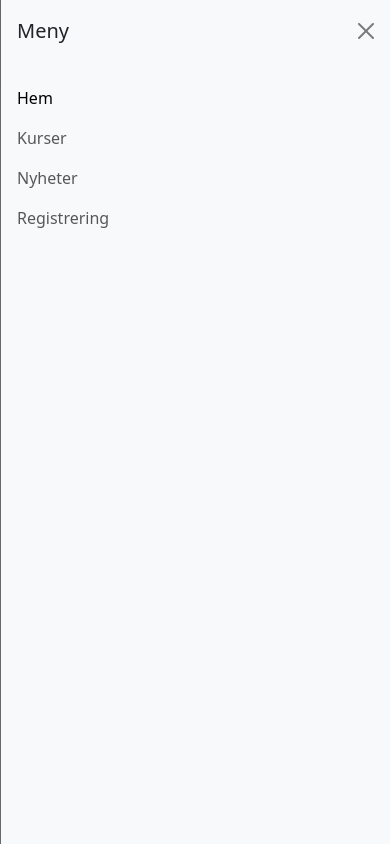
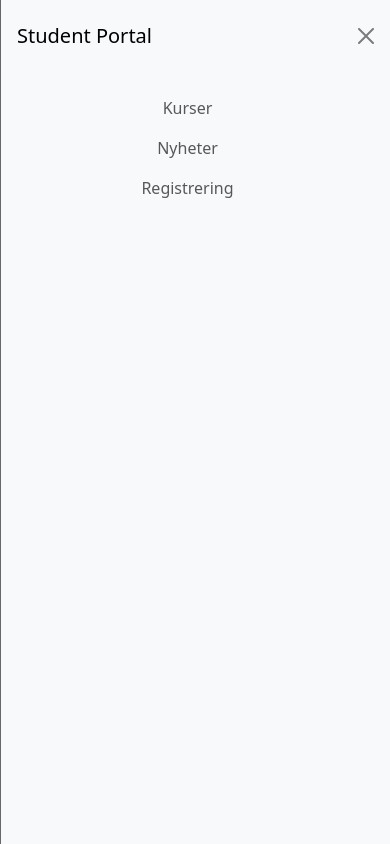
Before and after one commit to JoseRaul-TR/student-portal, a React (Vite) app: page / in a window 390 px wide. Both pictures are taken after a click on the button "Toggle navigation". Built offline with nearby package versions, Linux system fonts and the light colour scheme.

Commit message:
Finish Navbar

```diff
--- a/src/App.jsx
+++ b/src/App.jsx
@@ -10,7 +10,7 @@ import Register from './pages/Register';
 function App() {
 
   return (
-    <div  className=''>
+    <div  className='bg-light text-dark'>
       <Navbar />
 
       <Routes>
--- a/src/components/Navbar.jsx
+++ b/src/components/Navbar.jsx
@@ -3,10 +3,8 @@ import { Link, NavLink } from "react-router-dom";
 
 export default function Navbar() {
   return (
-    <nav className="navbar navbar-light bg-light p-4 fixed-top">
-
+    <nav className="navbar navbar-light bg-light p-3 p-md-4 fixed-top">
       <div className="container-fluid d-flex justify-content-between align-items-center">
-
         <Link className="navbar-brand" to="/">
           Student Portal
         </Link>
@@ -51,9 +49,9 @@ export default function Navbar() {
           aria-labelledby="offcanvasNavbarLabel"
         >
           <div className="offcanvas-header">
-            <h5 className="offcanvas-title" id="offcanvasNavbarLabel">
-              Meny
-            </h5>
+            <Link className="navbar-brand" to="/">
+              Student Portal
+            </Link>
             {/* Close button for the offcanvas menu */}
             <button
               type="button"
@@ -64,12 +62,7 @@ export default function Navbar() {
           </div>
           <div className="offcanvas-body">
             {/* Navigation links inside the offcanvas.*/}
-            <ul className="navbar-nav justify-content-end flex-grow-1 pe-3">
-              <li className="nav-item">
-                <NavLink className="nav-link" to="/" end>
-                  Hem
-                </NavLink>
-              </li>
+            <ul className="navbar-nav justify-content-center align-items-center flex-grow-1 pe-3">
               <li className="nav-item">
                 <NavLink className="nav-link" to="/kurser">
                   Kurser
```
